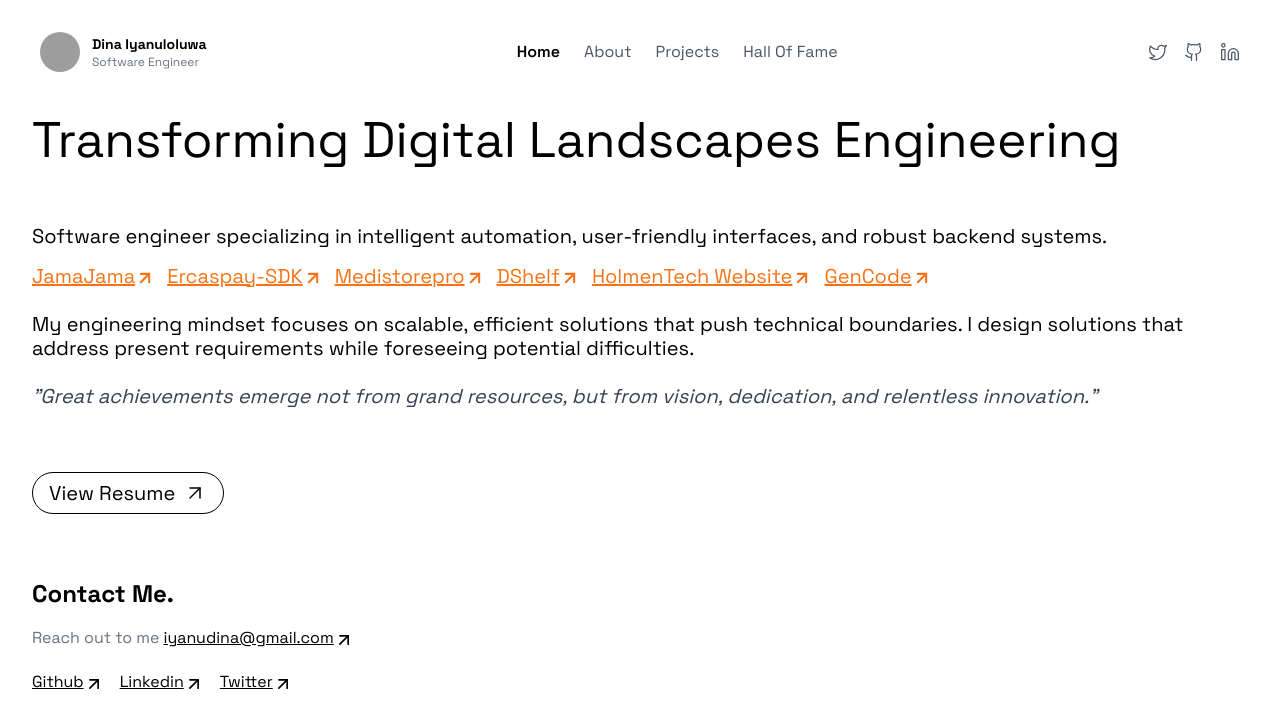
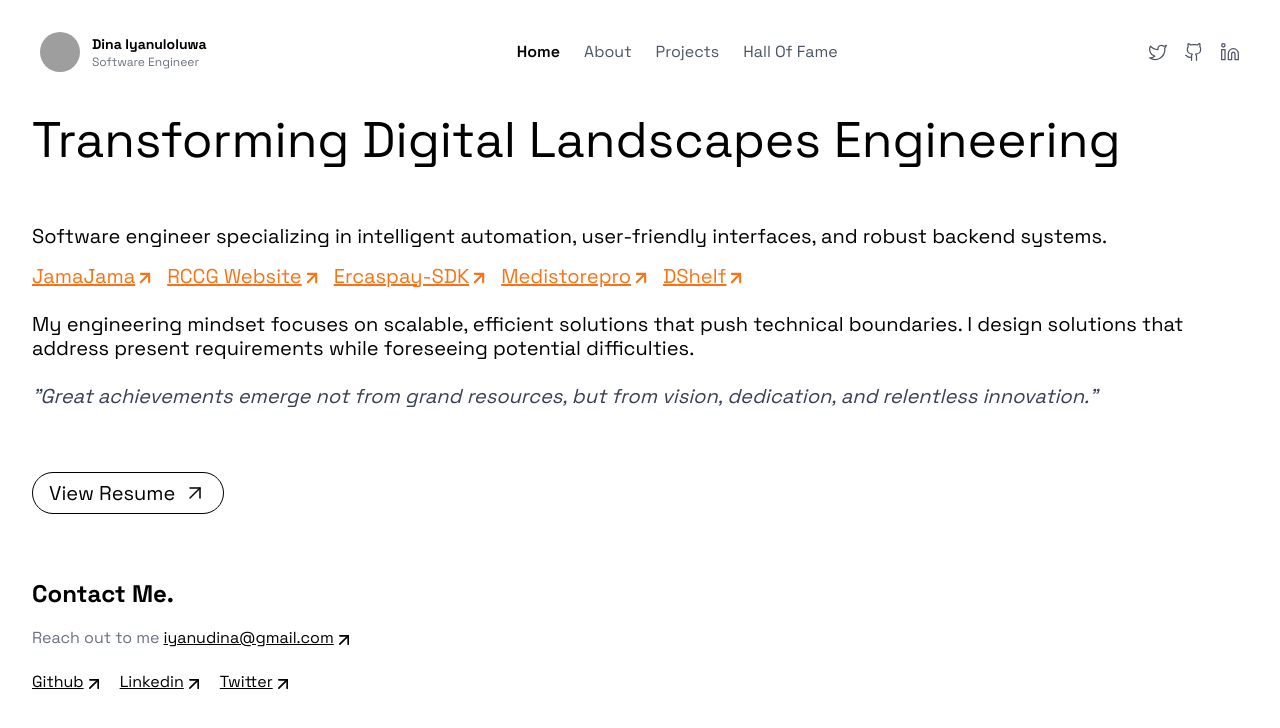
Before and after one commit to iyanuloluwa-Miracle/dinaiyanuloluwa, a Vue app: page / in a window 1280 px wide. Shown: the top 728 px of the page. Built offline with nearby package versions, Linux system fonts and the light colour scheme; grey boxes are pictures that could not be loaded.

Commit message:
feat: added my latest project

```diff
--- a/src/views/home/home.vue
+++ b/src/views/home/home.vue
@@ -22,6 +22,12 @@
             >
               JamaJama
             </ColoredLink>
+
+            <ColoredLink
+              href="https://www.rccgcogs.com/"
+            >
+              RCCG Website
+            </ColoredLink>
             <ColoredLink
               href="https://github.com/Adedoyin-Emmanuel/ercaspay-js-sdk"
             >
@@ -33,12 +39,7 @@
             <ColoredLink href="https://dshelf-rust.vercel.app/">
               DShelf
             </ColoredLink>
-            <ColoredLink href="https://holmen-consulting-firm.vercel.app/">
-              HolmenTech Website
-            </ColoredLink>
-            <ColoredLink href="https://gencode-sigma.vercel.app/">
-              GenCode
-            </ColoredLink>
+
           </div>
 
           <br />
```
